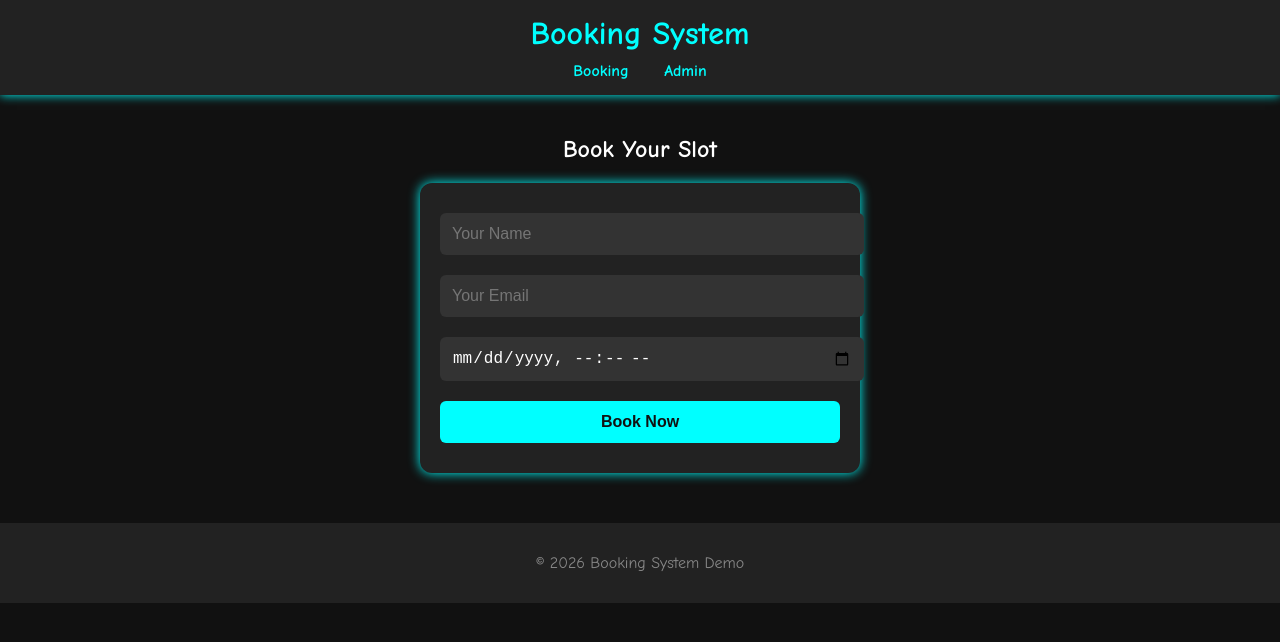
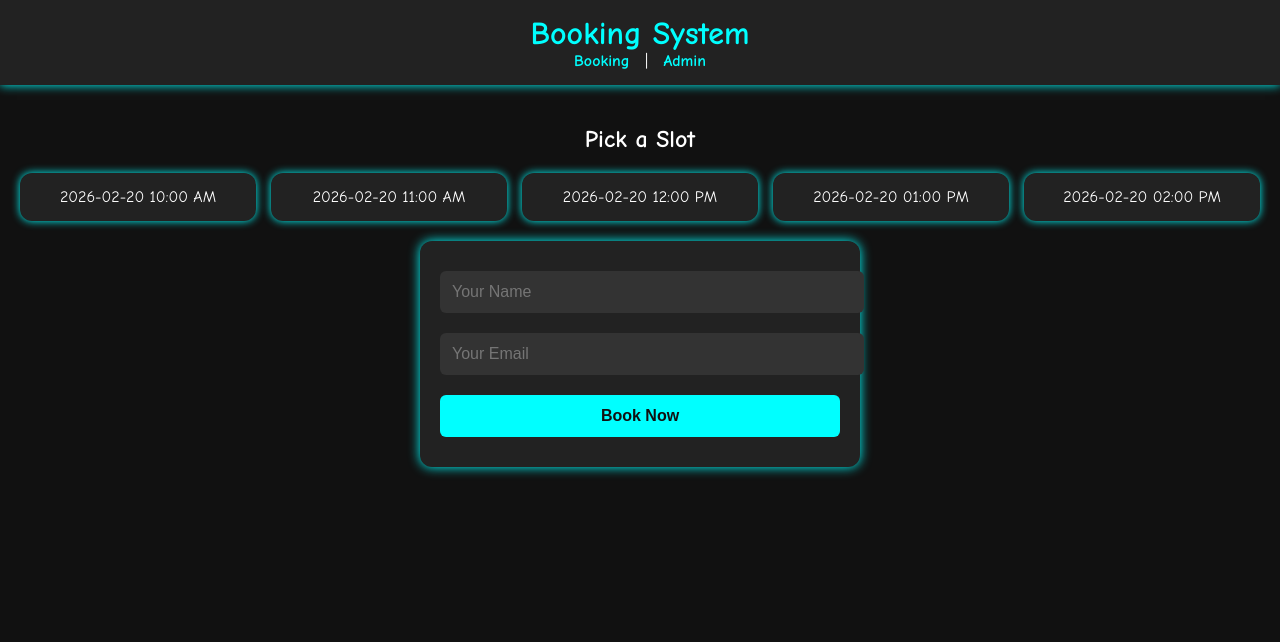
Before and after one commit to Helper101777/Bros-Adventure-Booking-, a plain HTML site: page index.html in a window 1280 px wide. Drawn offline with Linux system fonts and the light colour scheme.

Commit message:
Implement slot selection and update booking form
Added slot selection functionality and updated form handling.

```diff
--- a/index.html
+++ b/index.html
@@ -22,21 +22,43 @@
       margin: 0;
       color: #0ff;
     }
-    nav {
-      margin-top: 10px;
-    }
     nav a {
       color: #0ff;
       text-decoration: none;
-      margin: 0 15px;
+      margin: 0 10px;
       font-weight: bold;
     }
     main {
       padding: 20px;
     }
+    .slots {
+      display: grid;
+      grid-template-columns: repeat(auto-fit, minmax(150px, 1fr));
+      gap: 15px;
+    }
+    .slot {
+      background: #222;
+      padding: 15px;
+      border-radius: 12px;
+      text-align: center;
+      cursor: pointer;
+      box-shadow: 0 0 8px #0ff;
+      transition: 0.3s;
+    }
+    .slot:hover {
+      background: #08f;
+      color: #fff;
+    }
+    .slot.selected {
+      background: #0ff;
+      color: #111;
+      font-weight: bold;
+    }
     form {
+      margin-top: 20px;
       max-width: 400px;
-      margin: auto;
+      margin-left: auto;
+      margin-right: auto;
       background: #222;
       padding: 20px;
       border-radius: 12px;
@@ -65,43 +87,56 @@
       background: #08f;
       color: #fff;
     }
-    footer {
-      text-align: center;
-      padding: 15px;
-      background: #222;
-      color: #888;
-      margin-top: 30px;
-    }
   </style>
 </head>
 <body>
   <header>
     <h1>Booking System</h1>
     <nav>
-      <a href="index.html">Booking</a>
+      <a href="index.html">Booking</a> |
       <a href="admin.html">Admin</a>
     </nav>
   </header>
   <main>
-    <h2 style="text-align:center;">Book Your Slot</h2>
+    <h2 style="text-align:center;">Pick a Slot</h2>
+    <div class="slots" id="slots"></div>
+
     <form id="bookingForm">
       <input type="text" id="name" placeholder="Your Name" required />
       <input type="email" id="email" placeholder="Your Email" required />
-      <input type="datetime-local" id="date" required />
+      <input type="hidden" id="selectedSlot" required />
       <button type="submit">Book Now</button>
     </form>
   </main>
-  <footer>
-    <p>&copy; 2026 Booking System Demo</p>
-  </footer>
 
   <script>
+    const slots = [
+      "2026-02-20 10:00 AM",
+      "2026-02-20 11:00 AM",
+      "2026-02-20 12:00 PM",
+      "2026-02-20 01:00 PM",
+      "2026-02-20 02:00 PM"
+    ];
+
+    const slotsContainer = document.getElementById("slots");
+    slots.forEach((slot, i) => {
+      const div = document.createElement("div");
+      div.className = "slot";
+      div.innerText = slot;
+      div.onclick = () => {
+        document.querySelectorAll(".slot").forEach(s => s.classList.remove("selected"));
+        div.classList.add("selected");
+        document.getElementById("selectedSlot").value = slot;
+      };
+      slotsContainer.appendChild(div);
+    });
+
     document.getElementById("bookingForm").addEventListener("submit", (e) => {
       e.preventDefault();
       const booking = {
         name: document.getElementById("name").value,
         email: document.getElementById("email").value,
-        date: document.getElementById("date").value,
+        slot: document.getElementById("selectedSlot").value,
         status: "pending"
       };
       let bookings = JSON.parse(localStorage.getItem("bookings")) || [];
@@ -109,6 +144,7 @@
       localStorage.setItem("bookings", JSON.stringify(bookings));
       alert("Booking saved!");
       e.target.reset();
+      document.querySelectorAll(".slot").forEach(s => s.classList.remove("selected"));
     });
   </script>
 </body>
```
